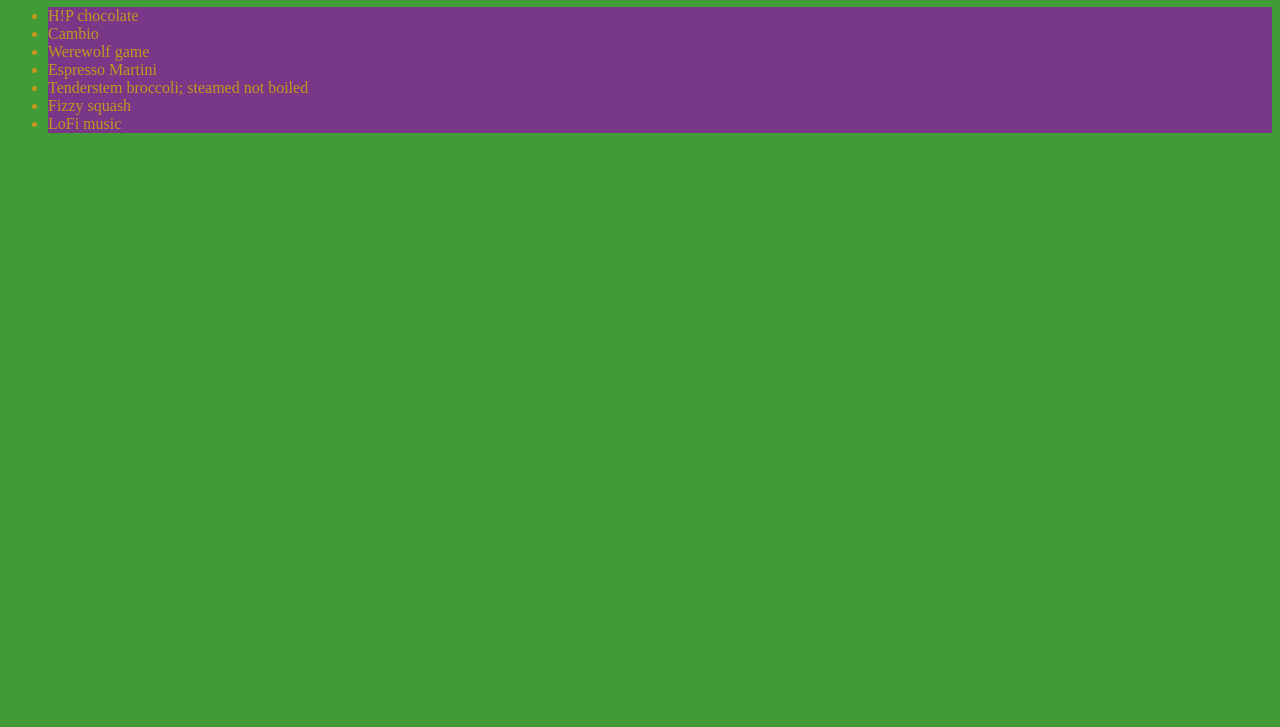
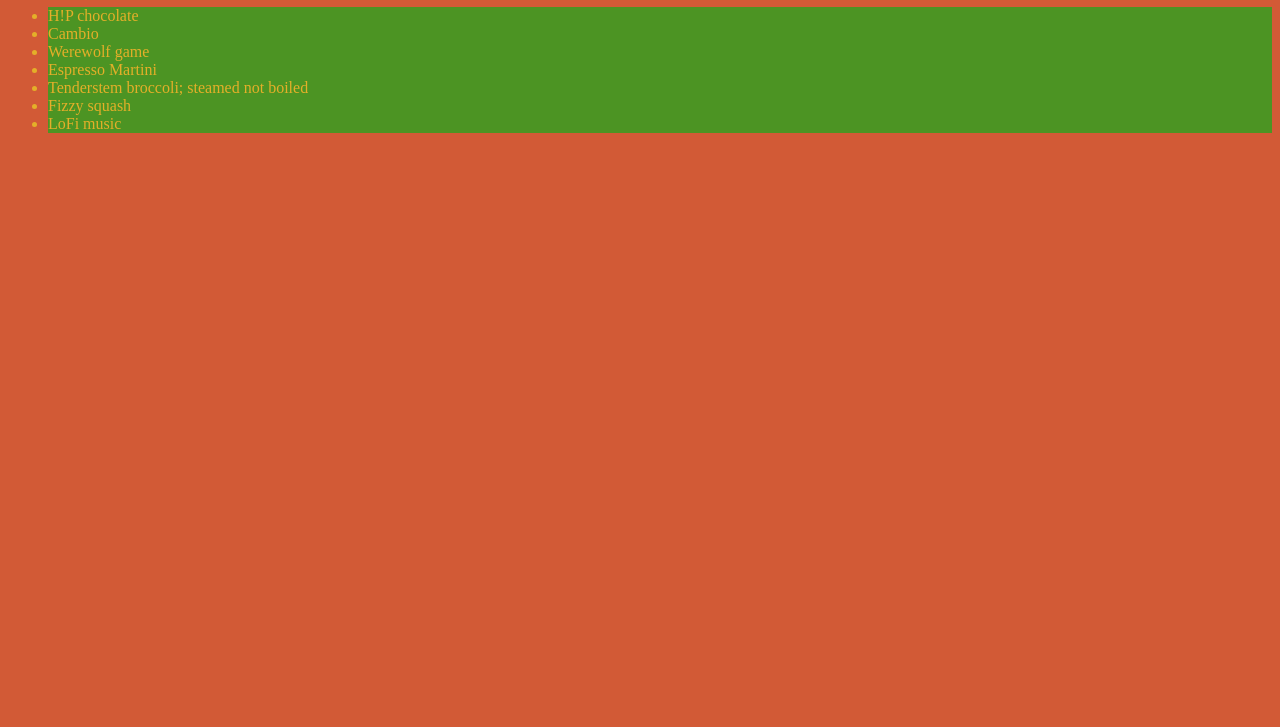
Before and after one commit to AlexGravener/repository_1, a plain HTML site: page favourites.html in a window 1280 px wide. Shown: the part 73-800 px from the top of the page. Drawn offline with Linux system fonts and the light colour scheme.

Commit message:
amended style sheet

```diff
--- a/styles.css
+++ b/styles.css
@@ -1,9 +1,9 @@
 body {
-    background-color: rgba(15, 129, 0, 0.788);
-    color: rgb(197, 150, 30);
+    background-color: rgba(199, 46, 0, 0.788);
+    color: rgb(228, 175, 41);
 
 }
 
 li {
-    background-color: rgba(152, 1, 182, 0.637);
+    background-color: rgba(1, 182, 25, 0.637);
 }
```
